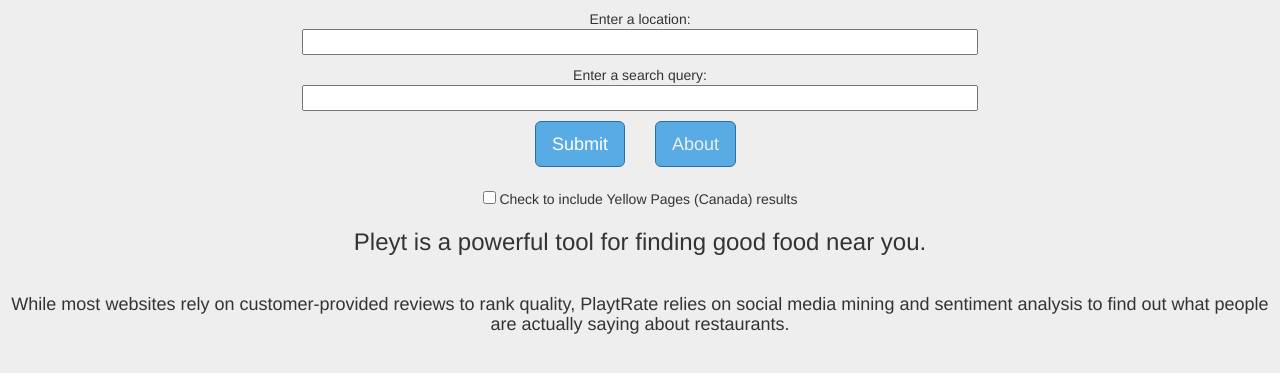
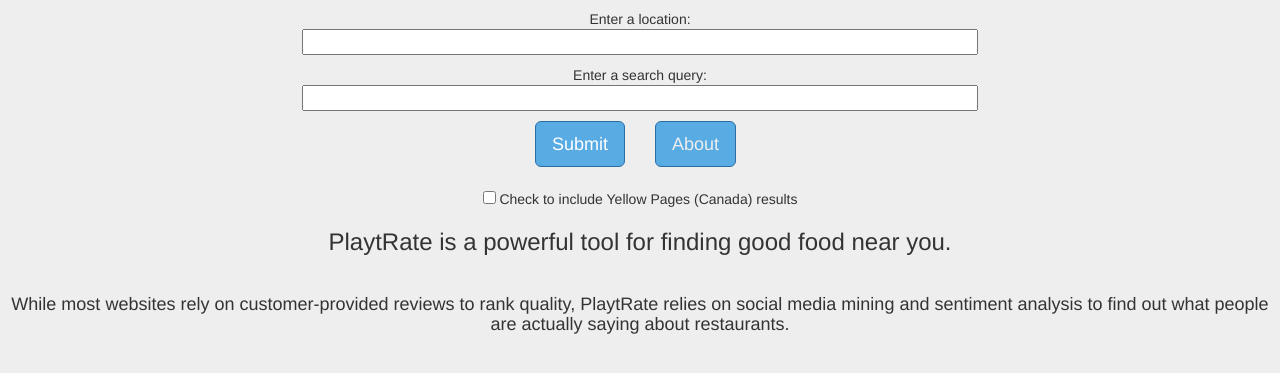
Before and after one commit to themailman05/PlaytRate, a Flask app: template app/templates/index.html in a window 1280 px wide. Shown: the part 105-478 px from the top of the page. Run offline with Flask 2, Linux system fonts and the light colour scheme; the template is opened without the code that fills it: values that come from a table or form of the project are taken from there, others are empty; parts of the project's set-up code (start-up, migrations or seed data) failed here and were passed over; some libraries are stand-ins or nearby versions; some web fonts are replaced.

Commit message:
Merge branch 'master' of https://github.com/themailman05/mouthfeel
Conflicts:
	app/apis/yellow_api.pyc
fuckin bracket

```diff
--- a/app/templates/base.html
+++ b/app/templates/base.html
@@ -30,7 +30,7 @@
      {% if messages %}
        <ul>
        {% for message in messages %}
-           <li>{{ message }}</li>
+           <h6>!{{ message }}</h6>
        {% endfor %}
        </ul>
      {% endif %}
--- a/app/templates/index.html
+++ b/app/templates/index.html
@@ -26,7 +26,7 @@
    <p style="text-align:center">
     {{ form.yp() }} Check to include Yellow Pages (Canada) results
    </p>
-   <h3 style="text-align:center" >Pleyt is a powerful tool for finding good food near you.</h3><br/>
+   <h3 style="text-align:center" >PlaytRate is a powerful tool for finding good food near you.</h3><br/>
 
    {% if recent %}
    <div id = 'recent'>
```
